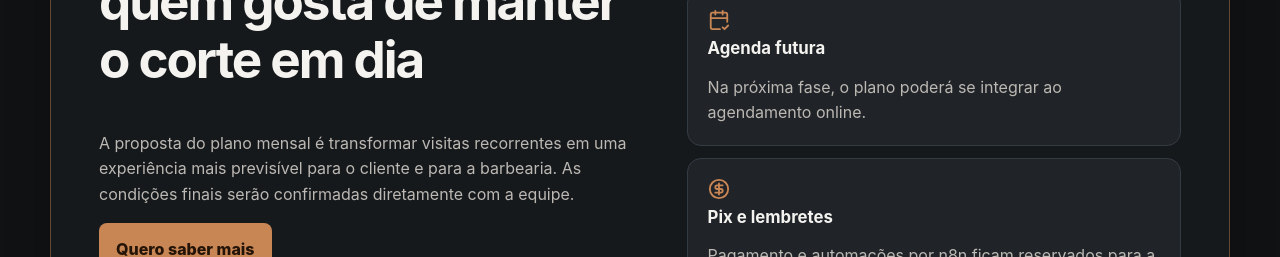
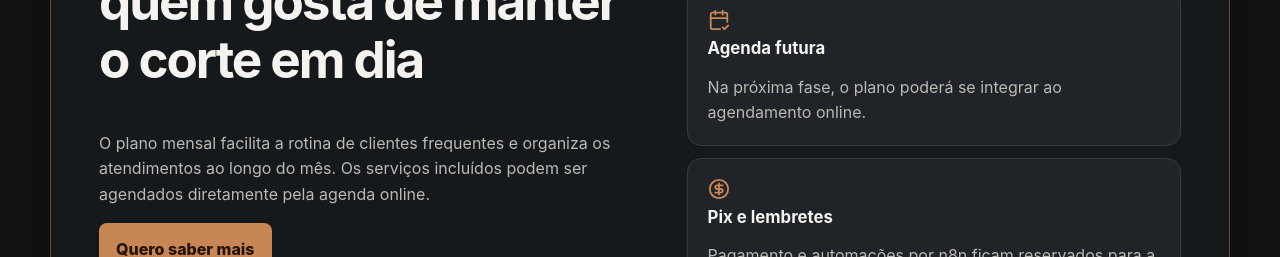
Before and after one commit to diogo2806/detalhe, a React (Vite) app in the folder frontend/: page / in a window 1280 px wide. Shown: the part 4220-4477 px from the top of the page. Built offline with nearby package versions, Linux system fonts and the light colour scheme.

Commit message:
fix(frontend): revisar apresentação do plano mensal (#32)

```diff
--- a/frontend/src/components/PlanSection.tsx
+++ b/frontend/src/components/PlanSection.tsx
@@ -11,8 +11,8 @@ export function PlanSection() {
           <span className="eyebrow">Plano mensal</span>
           <h2 id="plano-title">Plano mensal para quem gosta de manter o corte em dia</h2>
           <p>
-            A proposta do plano mensal é transformar visitas recorrentes em uma experiência mais previsível
-            para o cliente e para a barbearia. As condições finais serão confirmadas diretamente com a equipe.
+            O plano mensal facilita a rotina de clientes frequentes e organiza os atendimentos ao longo do
+            mês. Os serviços incluídos podem ser agendados diretamente pela agenda online.
           </p>
           <a className="button button--primary" href={WHATSAPP_PLAN_URL} target="_blank" rel="noreferrer">
             Quero saber mais
```
